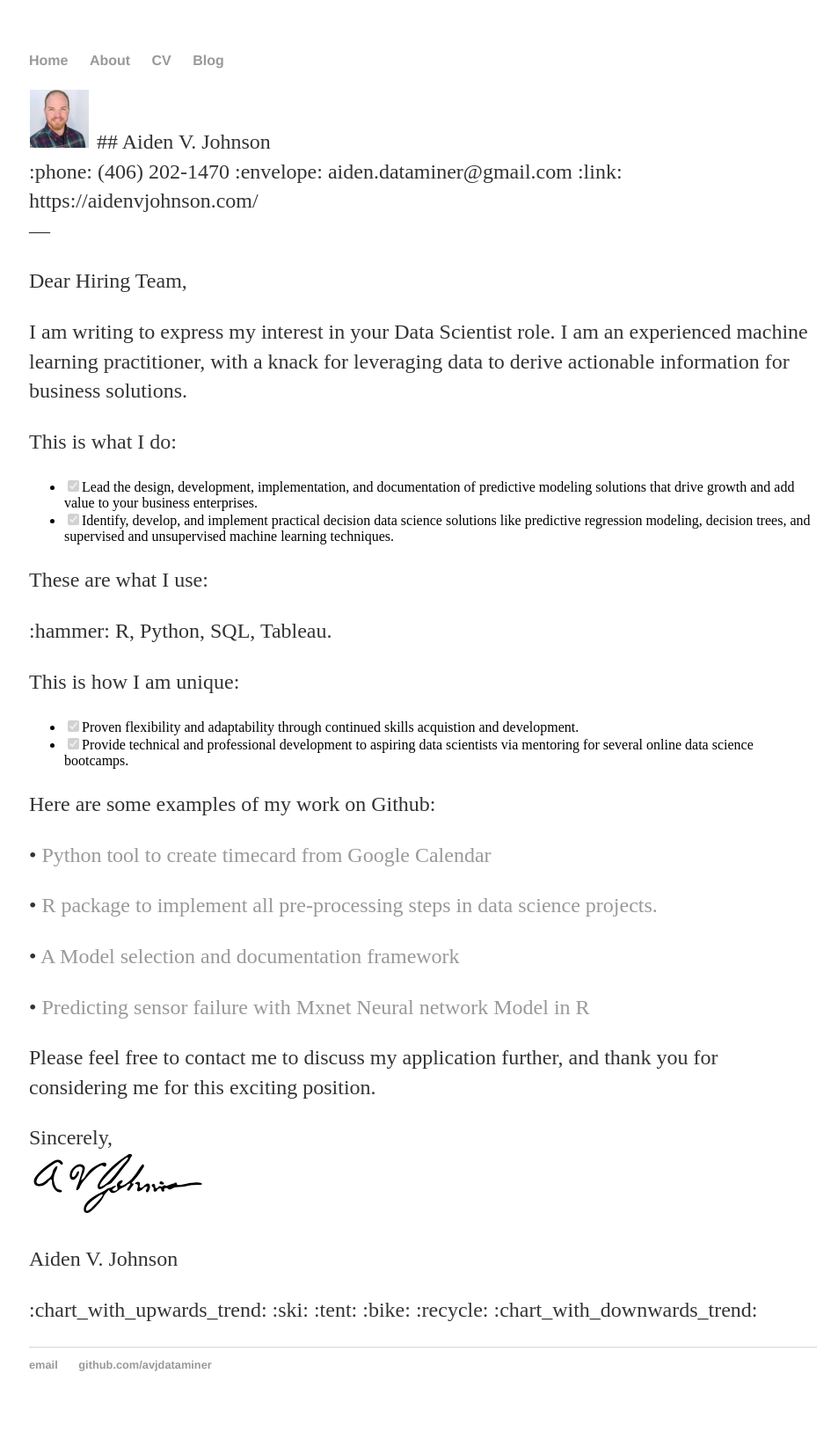
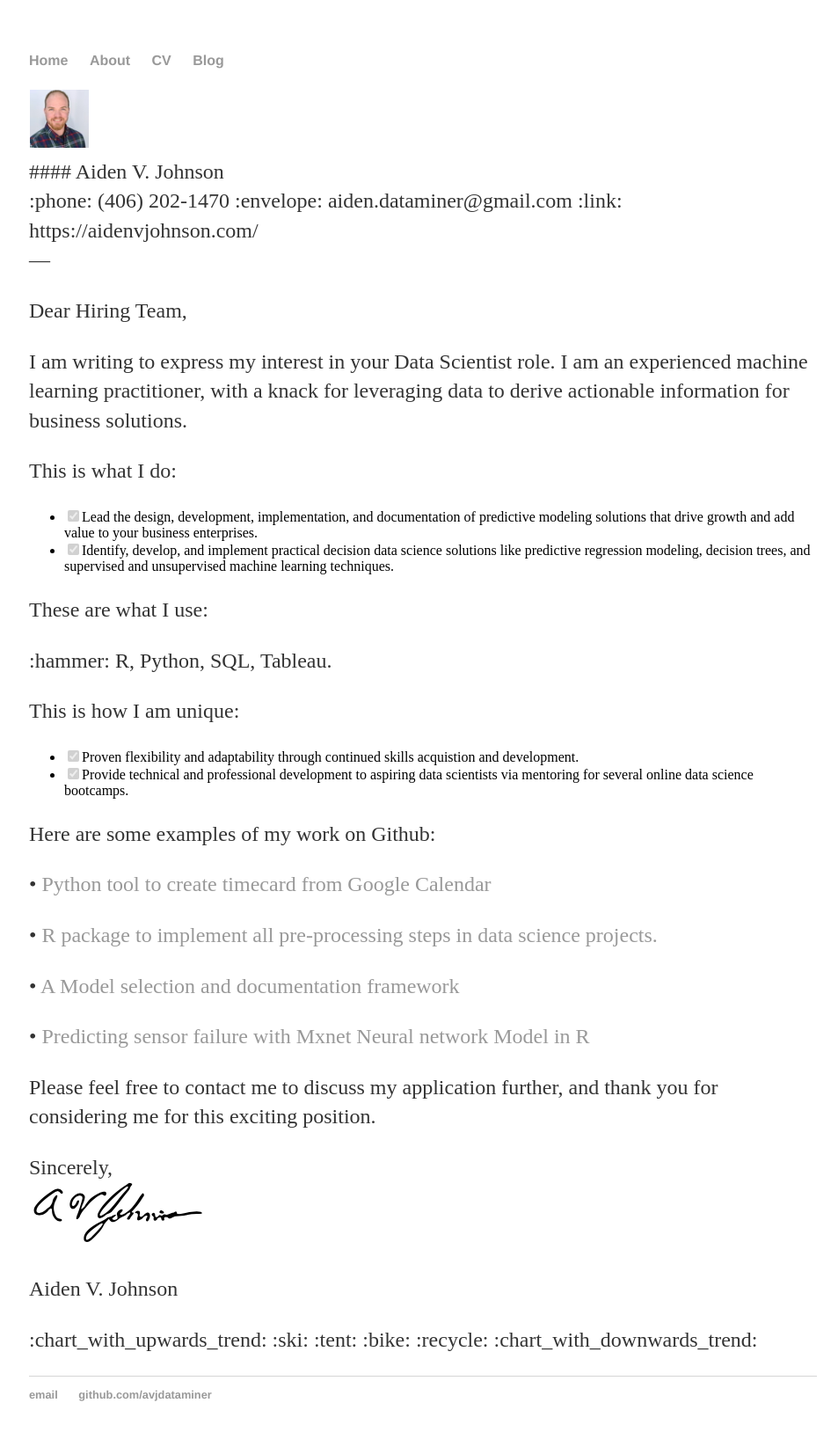
Before and after one commit to AVJdataminer/AVJdataminer.github.io, a Jekyll site: the page built from CoverLetter1.md, in a window 1280 px wide. Shown: the whole page at 88% size, without its empty margins (159-1112 px from the left). Built offline with Jekyll 4.4.1, drawn with Linux system fonts in a browser that asks for light colours; our own code applies the rules of GitHub Pages for plain Markdown files; before the commit the page ends 1619 px from its top, so only the background shows below that.

Commit message:
create name on next line

```diff
--- a/CoverLetter1.md
+++ b/CoverLetter1.md
@@ -1,5 +1,5 @@
   ![](https://github.com/AVJdataminer/AVJdataminer.github.io/blob/master/pdfs/mini%20headshot.png)
-                        ## Aiden V. Johnson
+    #### Aiden V. Johnson
     :phone: (406) 202-1470  :envelope: aiden.dataminer@gmail.com  :link: https://aidenvjohnson.com/
 ---
 
```
